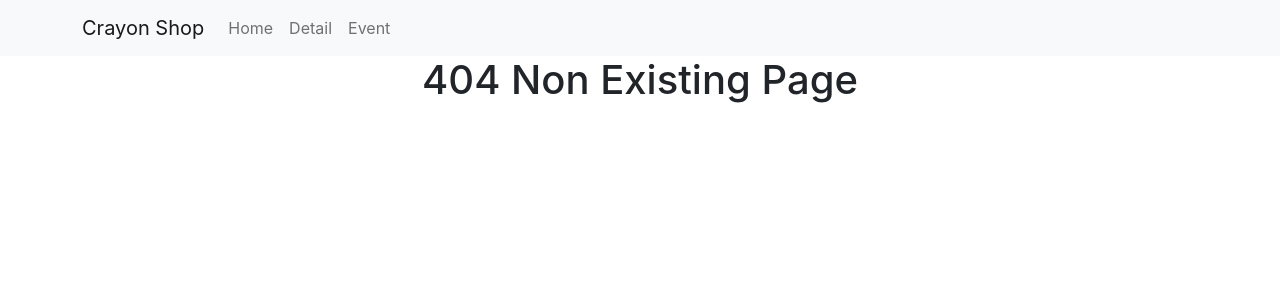
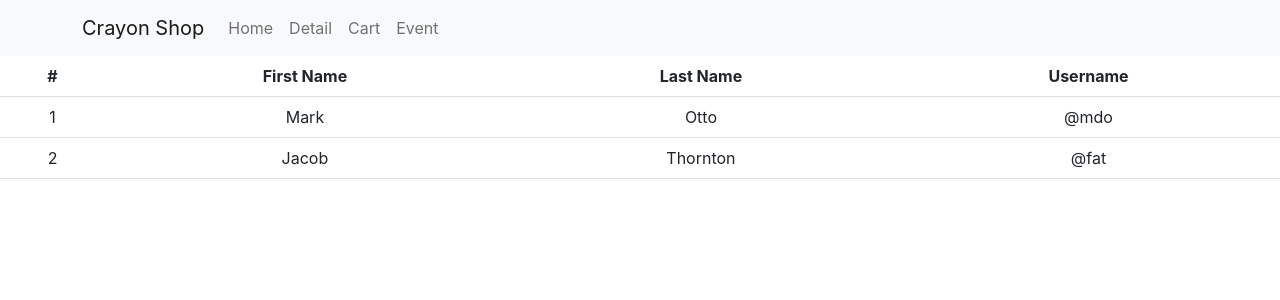
Before and after one commit to monte-kim/playground, a React (Create React App) app: page /cart in a window 1280 px wide. Before the commit this address had no page. Shown: the top 300 px of the page. Built offline with nearby package versions, Linux system fonts and the light colour scheme.

Commit message:
ADD Cart

```diff
--- a/src/App.js
+++ b/src/App.js
@@ -2,17 +2,15 @@ import "./App.css";
 import Product from "./components/Product";
 import Event from "./components/Event";
 import Detail from "./routes/Detail";
+import Cart from "./routes/Cart";
 import data from "./data";
 import axios from "axios";
-import { createContext, useState } from "react";
+import { useState } from "react";
 import { Container, Navbar, Nav } from "react-bootstrap";
 import { Routes, Route, useNavigate } from "react-router-dom";
 
-export let Context1 = createContext();
-
 function App() {
   let [crayons, setCrayons] = useState(data);
-  let [stock, setStock] = useState([10, 11, 12]);
   let navigate = useNavigate();
   let [cnt, setCnt] = useState(0);
 
@@ -35,6 +33,13 @@ function App() {
               }}
             >
               Detail
+            </Nav.Link>
+            <Nav.Link
+              onClick={() => {
+                navigate("/cart");
+              }}
+            >
+              Cart
             </Nav.Link>
             <Nav.Link
               onClick={() => {
@@ -82,14 +87,8 @@ function App() {
             </div>
           }
         />
-        <Route
-          path="/detail/:id"
-          element={
-            <Context1.Provider value={{ stock, crayons }}>
-              <Detail crayons={crayons}></Detail>
-            </Context1.Provider>
-          }
-        />
+        <Route path="/detail/:id" element={<Detail crayons={crayons}></Detail>} />
+        <Route path="/cart" element={<Cart></Cart>}></Route>
 
         <Route path="/event" element={<Event></Event>}>
           <Route
--- /dev/null
+++ b/src/routes/Cart.js
@@ -0,0 +1,34 @@
+import { Table } from "react-bootstrap";
+
+function Cart() {
+  return (
+    <div>
+      <Table>
+        <thead>
+          <tr>
+            <th>#</th>
+            <th>First Name</th>
+            <th>Last Name</th>
+            <th>Username</th>
+          </tr>
+        </thead>
+        <tbody>
+          <tr>
+            <td>1</td>
+            <td>Mark</td>
+            <td>Otto</td>
+            <td>@mdo</td>
+          </tr>
+          <tr>
+            <td>2</td>
+            <td>Jacob</td>
+            <td>Thornton</td>
+            <td>@fat</td>
+          </tr>
+        </tbody>
+      </Table>
+    </div>
+  );
+}
+
+export default Cart;
--- a/src/routes/Detail.js
+++ b/src/routes/Detail.js
@@ -1,13 +1,9 @@
-import { useContext, useEffect, useState } from "react";
+import { useEffect, useState } from "react";
 import { useParams } from "react-router-dom";
 import { Nav } from "react-bootstrap";
 // import styled from "styled-components";
 
-import { Context1 } from "../App";
-
 function Detail(props) {
-  let { stock } = useContext(Context1);
-
   let [num, setNum] = useState(""); //input number alert
   let [event, setEvent] = useState(true);
   let [tab, setTab] = useState(0); //tab state 0~2
@@ -95,7 +91,6 @@ function Detail(props) {
 
 function TabContent({ tab, crayons }) {
   let [fade, setFade] = useState("");
-  let { stock } = useContext(Context1);
   useEffect(() => {
     let timer = setTimeout(() => {
       setFade("end");
@@ -105,20 +100,7 @@ function TabContent({ tab, crayons }) {
       setFade("");
     };
   }, [tab]);
-  return (
-    <div className={`start ${fade}`}>
-      {
-        [
-          <div>
-            <h5>{stock[0]}</h5>
-            {crayons[0].company}
-          </div>,
-          <div>{crayons[1].company}</div>,
-          <div>{crayons[2].company}</div>,
-        ][tab]
-      }
-    </div>
-  );
+  return <div className={`start ${fade}`}>{[<div>{crayons[0].company}</div>, <div>{crayons[1].company}</div>, <div>{crayons[2].company}</div>][tab]}</div>;
 }
 
 export default Detail;
```
